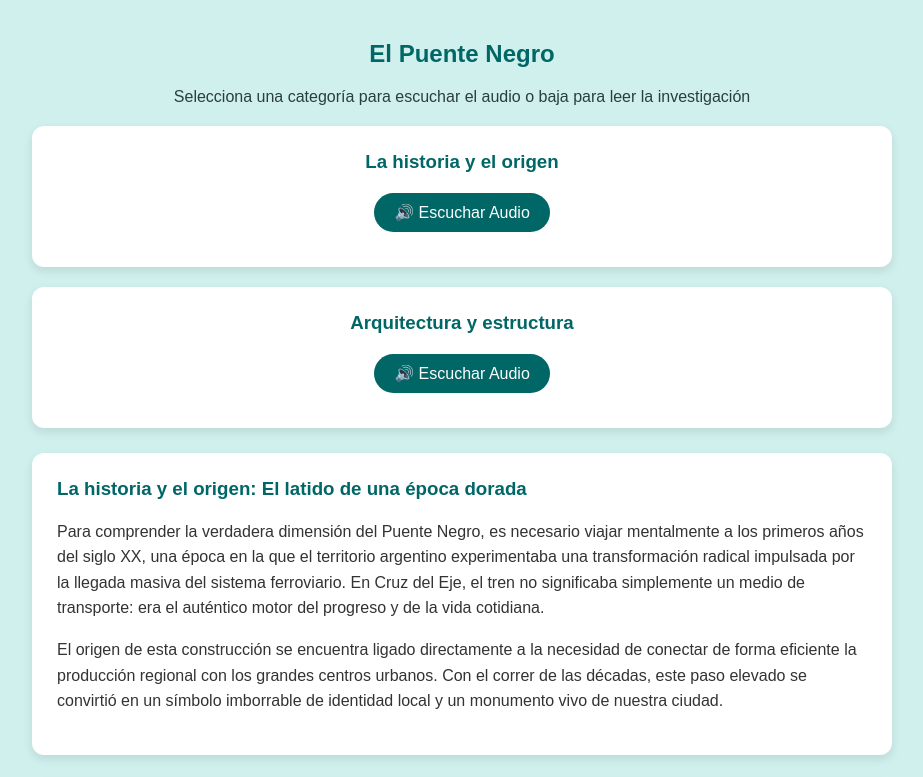
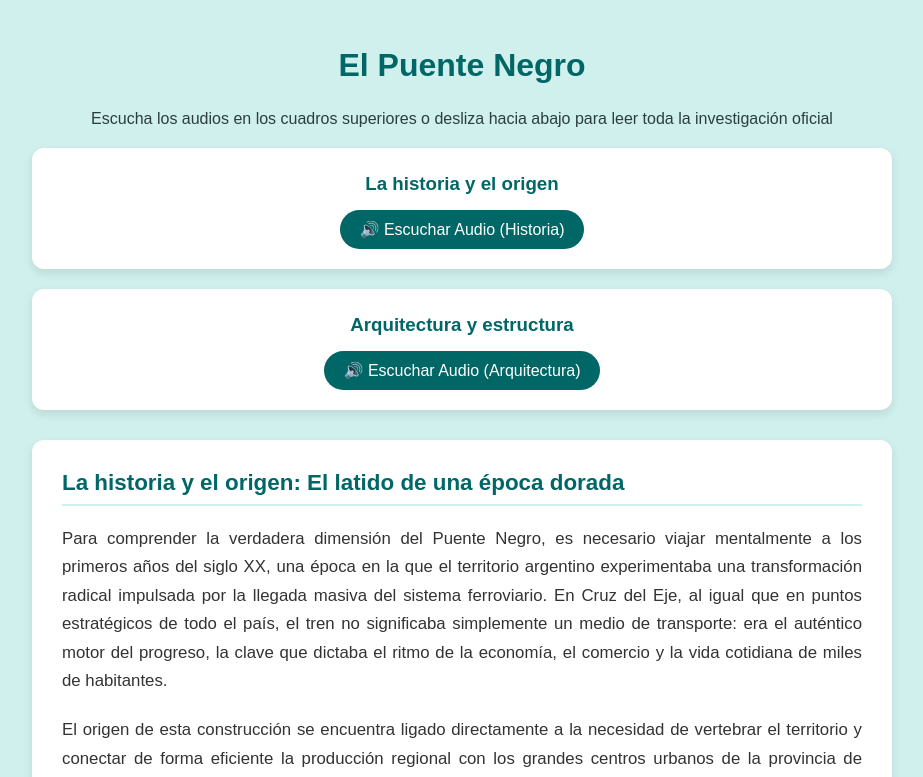
Before and after one commit to mariaespinosa961341-pixel/omnifix, a plain HTML site: page index.html in a window 1280 px wide. Both pictures are taken after a click on the button "🚀 Ver Información". Shown: the top 777 px of the page, without its empty margins (178-1101 px from the left). Drawn offline with Linux system fonts and the light colour scheme.

Commit message:
Update index.html

```diff
--- a/index.html
+++ b/index.html
@@ -68,6 +68,7 @@
             margin: 20px 0;
         }
 
+        /* Cuadros pequeños solo para los botones de voz */
         .card {
             background-color: white;
             border-radius: 12px;
@@ -93,26 +94,32 @@
             border-radius: 20px;
             font-size: 1rem;
             cursor: pointer;
-            margin: 15px 0;
+            margin-top: 10px;
         }
 
-        .info-box {
+        /* Información larga fuera de los cuadros */
+        .info-container {
             background-color: white;
             border-radius: 12px;
-            padding: 25px;
-            margin-top: 25px;
+            padding: 30px;
+            margin-top: 30px;
             box-shadow: 0 4px 10px rgba(0,0,0,0.1);
-            text-align: left;
         }
 
-        .info-box h3 {
+        .info-container h2 {
             color: #006666;
+            border-bottom: 2px solid #d0f0ed;
+            padding-bottom: 8px;
             margin-top: 0;
+            font-size: 1.4rem;
         }
 
-        .info-box p {
-            line-height: 1.6;
+        .info-container p {
+            line-height: 1.7;
             color: #333;
+            font-size: 1.05rem;
+            text-align: justify;
+            margin-bottom: 20px;
         }
     </style>
 </head>
@@ -129,39 +136,38 @@
     <!-- Contenido Principal -->
     <div id="main-content">
         <header>
-            <h2 style="color: #006666;">El Puente Negro</h2>
-            <p>Selecciona una categoría para escuchar el audio o baja para leer la investigación</p>
+            <h2 style="color: #006666; font-size: 2rem;">El Puente Negro</h2>
+            <p>Escucha los audios en los cuadros superiores o desliza hacia abajo para leer toda la investigación oficial</p>
         </header>
 
-        <!-- Tarjeta Historia -->
+        <!-- Cuadro 1: Historia (Solo imagen, título y botón de voz) -->
         <div class="card">
             <img src="foto3.jpg" alt="Historia" onerror="this.style.display='none'">
             <h3 style="color: #006666; margin: 5px 0;">La historia y el origen</h3>
-            <button class="btn-voice" onclick="audio('historia.mp3')">🔊 Escuchar Audio</button>
+            <button class="btn-voice" onclick="audio('historia.mp3')">🔊 Escuchar Audio (Historia)</button>
         </div>
 
-        <!-- Tarjeta Arquitectura -->
+        <!-- Cuadro 2: Arquitectura (Solo imagen, título y botón de voz) -->
         <div class="card">
             <img src="foto1.jpg" alt="Arquitectura" onerror="this.style.display='none'">
             <h3 style="color: #006666; margin: 5px 0;">Arquitectura y estructura</h3>
-            <button class="btn-voice" onclick="audio('arquitectura.mp3')">🔊 Escuchar Audio</button>
+            <button class="btn-voice" onclick="audio('arquitectura.mp3')">🔊 Escuchar Audio (Arquitectura)</button>
         </div>
 
-        <!-- Texto largo abajo -->
-        <div class="info-box">
-            <h3>La historia y el origen: El latido de una época dorada</h3>
-            <p>Para comprender la verdadera dimensión del Puente Negro, es necesario viajar mentalmente a los primeros años del siglo XX, una época en la que el territorio argentino experimentaba una transformación radical impulsada por la llegada masiva del sistema ferroviario. En Cruz del Eje, el tren no significaba simplemente un medio de transporte: era el auténtico motor del progreso y de la vida cotidiana.</p>
-            <p>El origen de esta construcción se encuentra ligado directamente a la necesidad de conectar de forma eficiente la producción regional con los grandes centros urbanos. Con el correr de las décadas, este paso elevado se convirtió en un símbolo imborrable de identidad local y un monumento vivo de nuestra ciudad.</p>
+        <!-- Toda la información larga fuera de los cuadros, abajo de todo -->
+        <div class="info-container">
+            <h2>La historia y el origen: El latido de una época dorada</h2>
+            <p>Para comprender la verdadera dimensión del Puente Negro, es necesario viajar mentalmente a los primeros años del siglo XX, una época en la que el territorio argentino experimentaba una transformación radical impulsada por la llegada masiva del sistema ferroviario. En Cruz del Eje, al igual que en puntos estratégicos de todo el país, el tren no significaba simplemente un medio de transporte: era el auténtico motor del progreso, la clave que dictaba el ritmo de la economía, el comercio y la vida cotidiana de miles de habitantes.</p>
+            <p>El origen de esta construcción se encuentra ligado directamente a la necesidad de vertebrar el territorio y conectar de forma eficiente la producción regional con los grandes centros urbanos de la provincia de Córdoba y del país. El Puente Negro nació para cumplir un rol fundamental en la infraestructura de transporte, permitiendo el paso seguro de formaciones ferroviarias cargadas tanto de pasajeros como de la producción local a través de accidentes geográficos complejos. Con el correr de las décadas, este paso elevado dejó de ser una simple vía de tránsito de hierro para convertirse en un símbolo imborrable de identidad local, un auténtico monumento vivo que nos recuerda aquellos años en los que el sonido del silbato del tren marcaba el pulso diario de la ciudad.</p>
+
+            <h2 style="margin-top: 40px;">Arquitectura y estructura: La genialidad de la ingeniería de la era industrial</h2>
+            <p>Si su historia conmueve, su arquitectura y diseño técnico maravillan a cualquiera que se detenga a observarlo con atención. Constructivamente, el Puente Negro destaca de manera absoluta por el uso característico del hierro forjado y el acero remachado, materiales que definieron por completo la estética y la robustez de la arquitectura industrial de finales del siglo XIX y principios del siglo XX.</p>
+            <p>El corazón de su diseño estructural descansa en un sistema de vigas metálicas dispuestas en celosía —un entramado geométrico de barras entrelazadas en forma de triángulos—. Esta configuración técnica no fue elegida al azar: la celosía posee una capacidad extraordinaria para repartir las cargas de manera uniforme, permitiendo soportar el peso monumental y las vibraciones constantes de las pesadas locomotoras de la época sin sufrir deformaciones.</p>
+            <p>Asimismo, la estructura fue ideada estratégicamente para desafiar y resistir con solidez las fuertes crecidas de agua de la región, soportando las exigencias climáticas más duras gracias a la precisión de sus ensamblajes y a sus sólidos pilares de apoyo. Cada remache, cada barra de acero y cada ángulo de su diseño reflejan la maestría de una ingeniería de vanguardia que priorizaba la durabilidad y la funcionalidad extrema. Hoy en día, contemplar el Puente Negro es hacer un viaje al pasado, valorando una obra maestra de la metalurgia que, a pesar del paso del tiempo, sigue erguida como testimonio mudo de una época donde las estructuras se construían para perdurar eternamente.</p>
         </div>
 
-        <div class="info-box">
-            <h3>Arquitectura y estructura: La genialidad de la ingeniería</h3>
-            <p>Constructivamente, el Puente Negro destaca de manera absoluta por el uso característico del hierro forjado y el acero remachado, materiales que definieron la arquitectura industrial de la época.</p>
-            <p>Su diseño de vigas metálicas en celosía fue ideado estratégicamente para repartir cargas de manera uniforme, permitiendo soportar el peso monumental y las vibraciones constantes de las locomotoras, además de resistir las crecidas de agua. Es una obra maestra de la ingeniería que perdura en el tiempo.</p>
-        </div>
-
-        <footer style="text-align: center; margin: 30px 0; color: #006666;">
-            <p>IPET N° 104 - Cruz del Eje, Córdoba (2026)</p>
+        <footer style="text-align: center; margin: 40px 0; color: #006666;">
+            <p>IPET N° 104 Arturo Capdevila - Cruz del Eje, Córdoba (2026)</p>
         </footer>
     </div>
 
@@ -181,7 +187,7 @@
             }
             reproductor = new Audio(archivo);
             reproductor.play().catch(function(e) {
-                alert("Sube el archivo " + archivo + " a tu repositorio de GitHub.");
+                alert("Sube el archivo de audio '" + archivo + "' a tu repositorio de GitHub.");
             });
         }
     </script>
```
